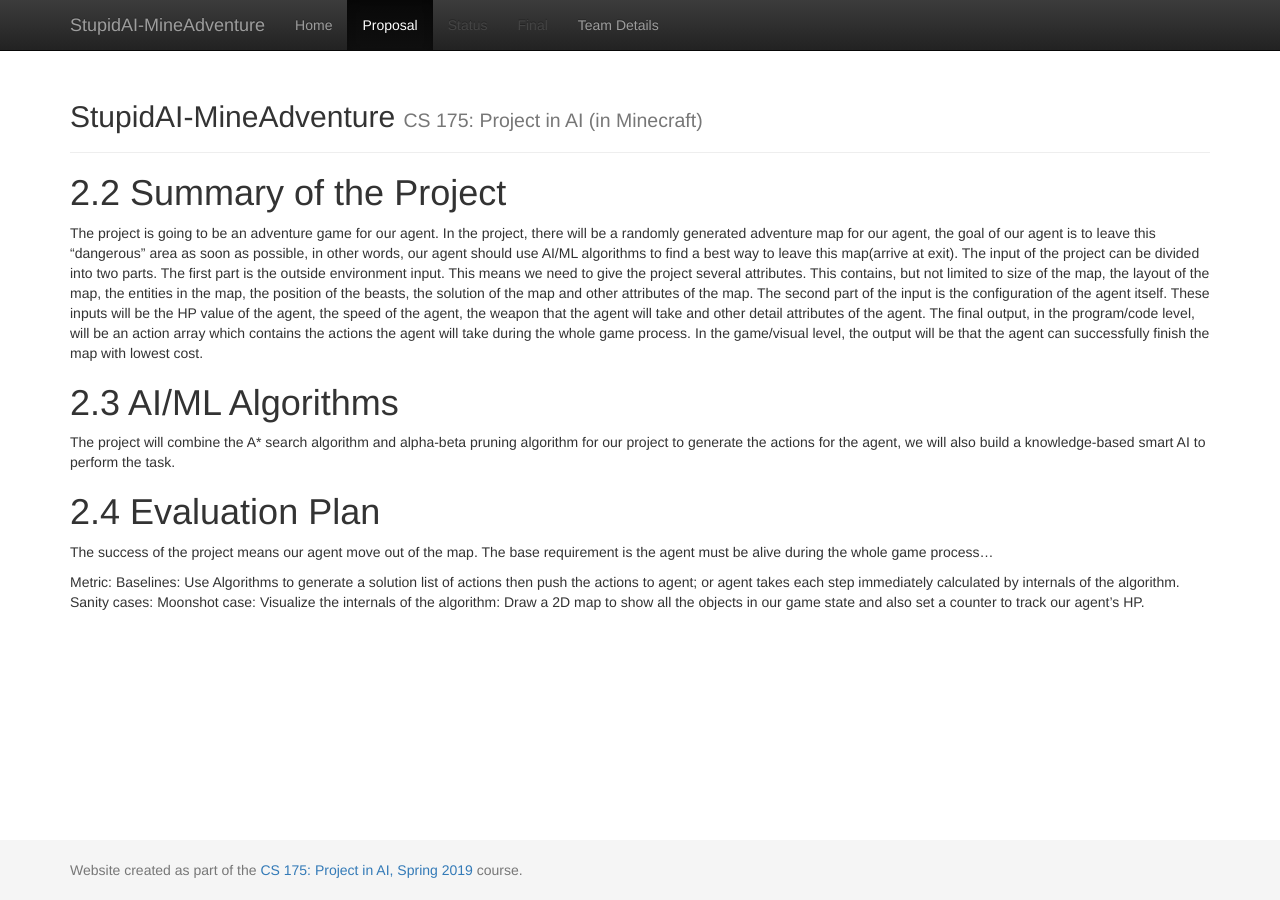
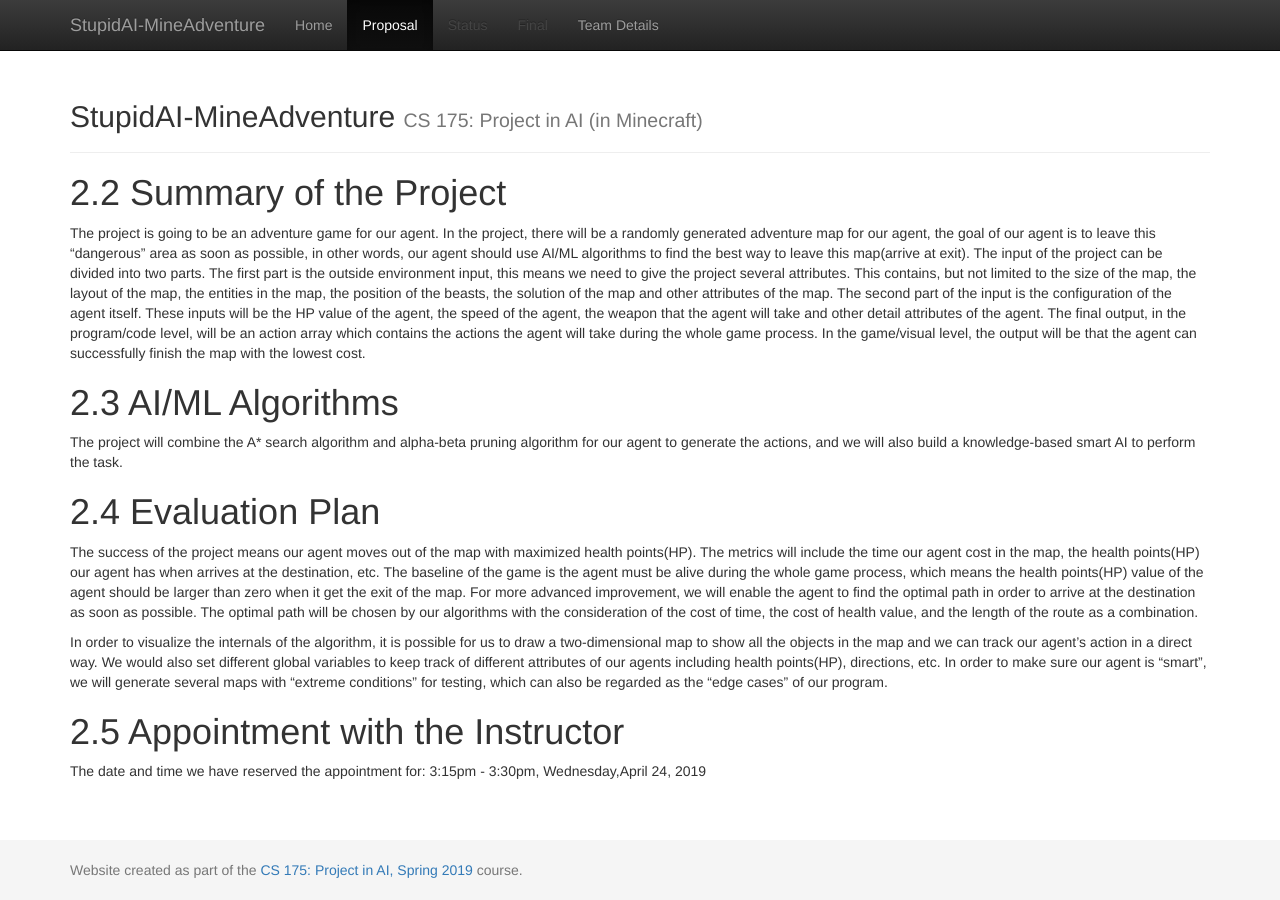
Before and after one commit to YizhuoWu/StupidAI-MineAdventure, a Jekyll site: the page built from docs/proposal.md, in a window 1280 px wide. Built offline with Jekyll 4.4.1, drawn with Linux system fonts in a browser that asks for light colours.

Commit message:
Update proposal.md

```diff
--- a/docs/proposal.md
+++ b/docs/proposal.md
@@ -3,30 +3,31 @@ layout: default
 title: Proposal
 ---
 
-
 # 2.2 Summary of the Project
 
-
 The project is going to be an adventure game for our agent. In the project, there will be a randomly generated adventure map for our agent,
-the goal of our agent is to leave this “dangerous” area as soon as possible, in other words, our agent should use AI/ML algorithms to find a best way to leave this map(arrive at exit).
-The input of the project can be divided into two parts. The first part is the outside environment input. This means we need to give the project several attributes.
-This contains, but not limited to size of the map, the layout of the map, the entities in the map, the position of the beasts, the solution of the map and other attributes of the map.
+the goal of our agent is to leave this “dangerous” area as soon as possible, in other words, our agent should use AI/ML algorithms to find the best way to leave this map(arrive at exit).
+The input of the project can be divided into two parts. The first part is the outside environment input, this means we need to give the project several attributes. This contains, but not limited to the size of the map,
+the layout of the map, the entities in the map, the position of the beasts, the solution of the map and other attributes of the map.
 The second part of the input is the configuration of the agent itself. These inputs will be the HP value of the agent, the speed of the agent, the weapon that the agent will take and other detail attributes of the agent.
 The final output, in the program/code level, will be an action array which contains the actions the agent will take during the whole game process.
-In the game/visual level, the output will be that the agent can successfully finish the map with lowest cost.
+In the game/visual level, the output will be that the agent can successfully finish the map with the lowest cost.
 
 # 2.3 AI/ML Algorithms
 
-The project will combine the A* search algorithm and alpha-beta pruning algorithm for our project to generate the actions for the agent,
-we will also build a knowledge-based smart AI to perform the task.
+The project will combine the A* search algorithm and alpha-beta pruning algorithm for our agent to generate the actions,
+and we will also build a knowledge-based smart AI to perform the task.
 
 # 2.4 Evaluation Plan
 
-The success of the project means our agent move out of the map. The base requirement is the agent must be alive during the whole game process…
+The success of the project means our agent moves out of the map with maximized health points(HP). The metrics will include the time our agent cost in the map, the health points(HP) our agent has when arrives at the destination, etc.
+The baseline of the game is the agent must be alive during the whole game process, which means the health points(HP) value of the agent should be larger than zero when it get the exit of the map. For more advanced improvement,
+we will enable the agent to find the optimal path in order to arrive at the destination as soon as possible. The optimal path will be chosen by our algorithms with the consideration of the cost of time, the cost of health value,
+and the length of the route as a combination.
 
-Metric:
-Baselines:
-Use Algorithms to generate a solution list of actions then push the actions to agent; or agent takes each step immediately calculated by internals of the algorithm.
-Sanity cases:
-Moonshot case:
-Visualize the internals of the algorithm: Draw a 2D map to show all the objects in our game state and also set a counter to track our agent’s HP.
+In order to visualize the internals of the algorithm, it is possible for us to draw a two-dimensional map to show all the objects in the map and we can track our agent’s action in a direct way.
+We would also set different global variables to keep track of different attributes of our agents including health points(HP), directions, etc. In order to make sure our agent is “smart”, we will generate several maps with “extreme conditions” for testing,
+which can also be regarded as the “edge cases” of our program.
+
+# 2.5 Appointment with the Instructor
+The date and time we have reserved the appointment for: 3:15pm - 3:30pm, Wednesday,April 24, 2019
```
